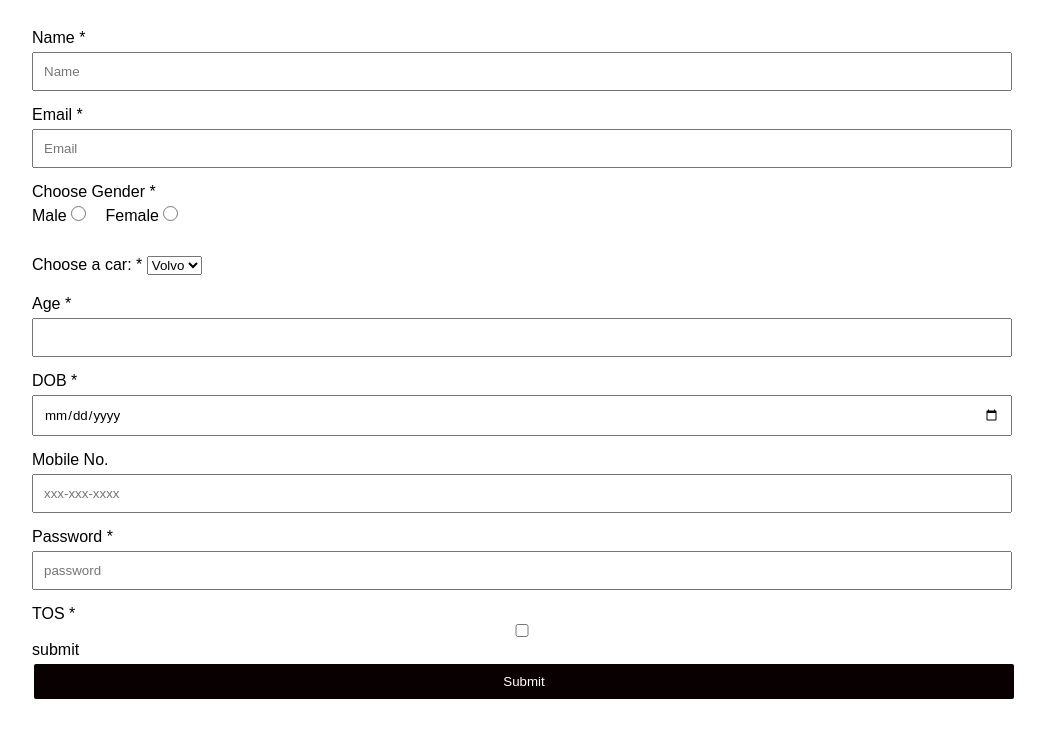
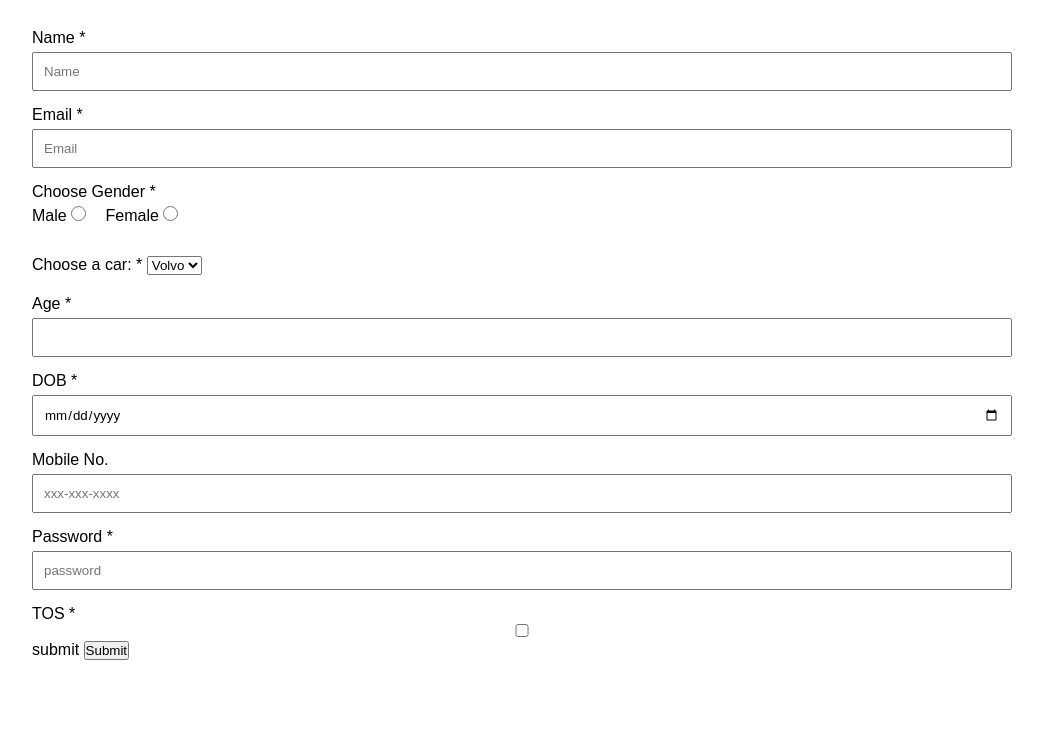
Before and after one commit to acciojob/signup-form-car-Bhuminandan, a website: page main.html in a window 1280 px wide. Shown: the part 208-946 px from the top of the page, without its empty margins (118-1163 px from the left). Drawn offline with Linux system fonts and the light colour scheme.

Commit message:
created a submission

```diff
--- a/main.html
+++ b/main.html
@@ -73,7 +73,7 @@
             </div>
             <div>
                 <label for="submit">submit</label>
-                <input type="submit" id="submit" value="Submit">
+                <button type="submit" id="submit" value="Submit">Submit</button>
                 <br>
             </div>
 
```
